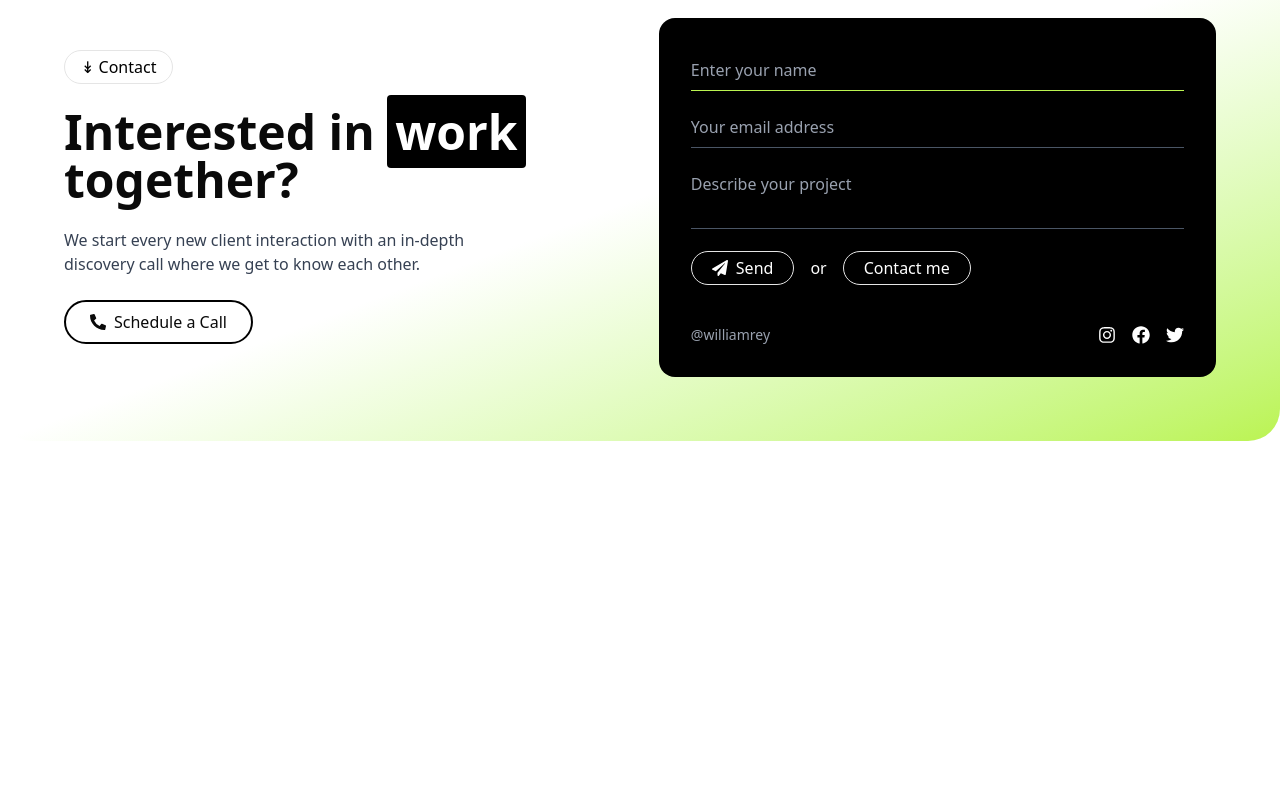
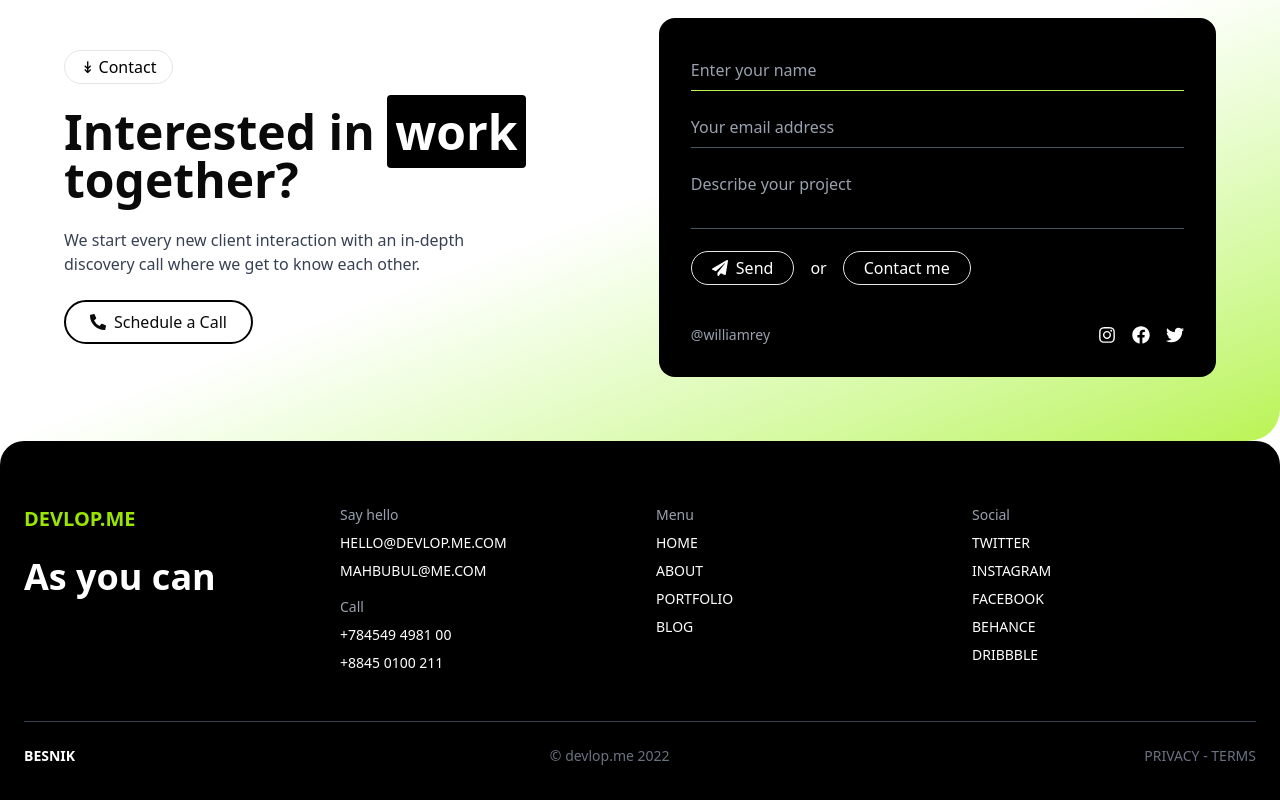
Before and after one commit to minhaj-uddin-arif-23/develop-ui-task, a Next.js app: page / in a window 1280 px wide. Shown: the part 3244-4044 px from the top of the page. Before the commit the page ends 3685 px from the top, so only its background shows below. Built offline with nearby package versions, Linux system fonts and the light colour scheme.

Commit message:
footer section added

```diff
--- a/src/app/page.tsx
+++ b/src/app/page.tsx
@@ -1,5 +1,6 @@
 import ContactSection from "@/components/ContactSection";
 import Development from "@/components/Development";
+import Footer from "@/components/Footer";
 import HeroSection from "@/components/HeroSection";
 import Navbar from "@/components/Navbar";
 import Skills from "@/components/Skills";
@@ -14,6 +15,7 @@ export default function Home() {
       <Development />
       <WorkProcess />
       <ContactSection />
+      <Footer />
     </div>
   );
 }
--- a/src/components/Footer.tsx
+++ b/src/components/Footer.tsx
@@ -0,0 +1,49 @@
+export default function Footer() {
+  return (
+    <footer className="bg-black text-white py-16 px-6 rounded-t-3xl">
+      <div className="max-w-7xl mx-auto grid md:grid-cols-4 gap-8">
+        {/* Logo & Heading */}
+        <div className="col-span-1">
+          <h1 className="text-lime-400 font-bold text-xl mb-6">DEVLOP.ME</h1>
+          <h2 className="text-4xl font-bold">As you can</h2>
+        </div>
+
+        {/* Say hello */}
+        <div className="text-sm space-y-2">
+          <p className="text-gray-400">Say hello</p>
+          <p>HELLO@DEVLOP.ME.COM</p>
+          <p>MAHBUBUL@ME.COM</p>
+          <p className="mt-4 text-gray-400">Call</p>
+          <p>+784549 4981 00</p>
+          <p>+8845 0100 211</p>
+        </div>
+
+        {/* Menu */}
+        <div className="text-sm space-y-2">
+          <p className="text-gray-400">Menu</p>
+          <p>HOME</p>
+          <p>ABOUT</p>
+          <p>PORTFOLIO</p>
+          <p>BLOG</p>
+        </div>
+
+        {/* Social */}
+        <div className="text-sm space-y-2">
+          <p className="text-gray-400">Social</p>
+          <p>TWITTER</p>
+          <p>INSTAGRAM</p>
+          <p>FACEBOOK</p>
+          <p>BEHANCE</p>
+          <p>DRIBBBLE</p>
+        </div>
+      </div>
+
+      {/* Bottom Bar */}
+      <div className="mt-12 border-t border-gray-700 pt-6 flex flex-col md:flex-row items-center justify-between text-sm text-gray-500">
+        <span className="font-bold text-white">BESNIK</span>
+        <span>© devlop.me 2022</span>
+        <span>PRIVACY - TERMS</span>
+      </div>
+    </footer>
+  );
+}
```
